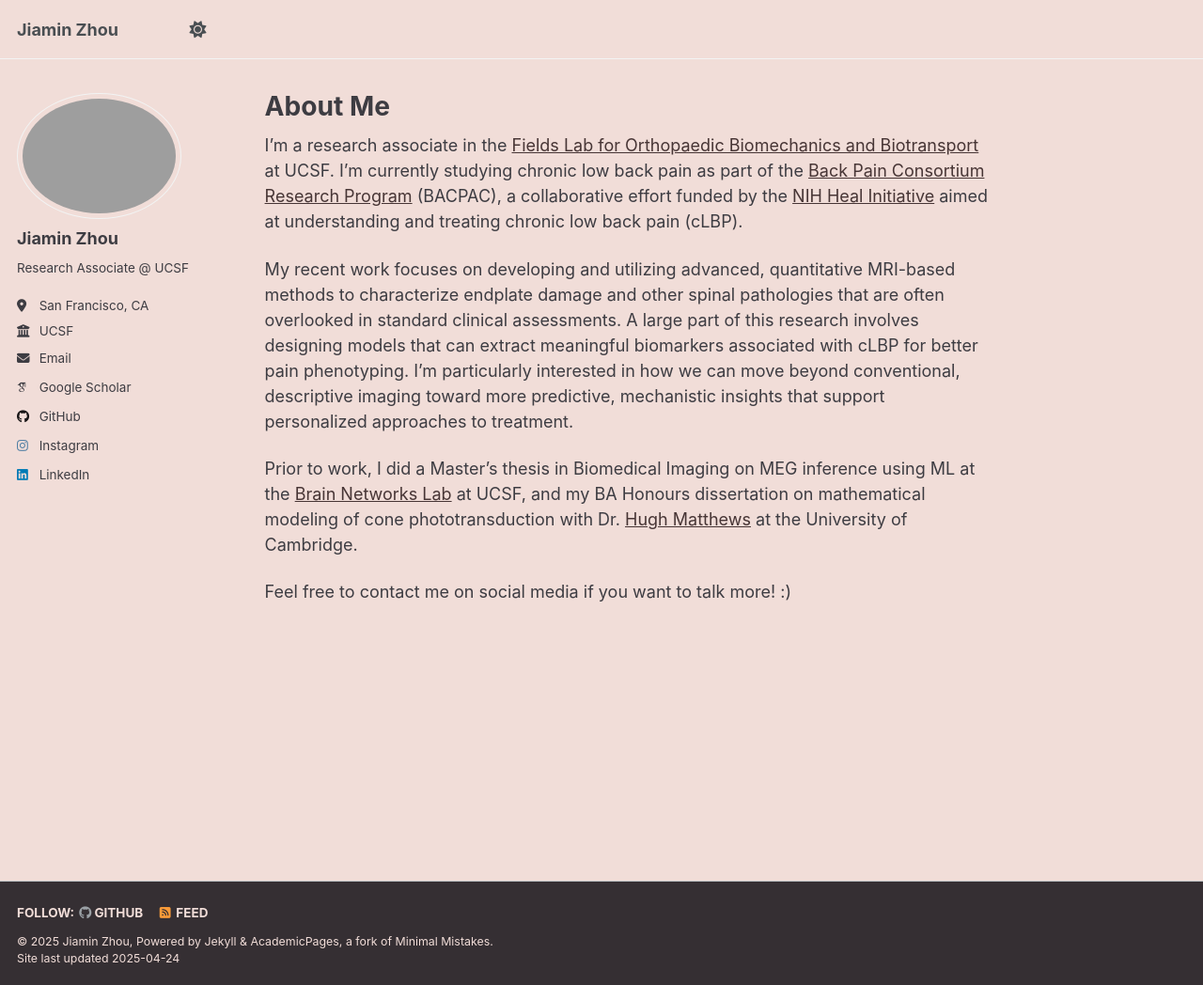
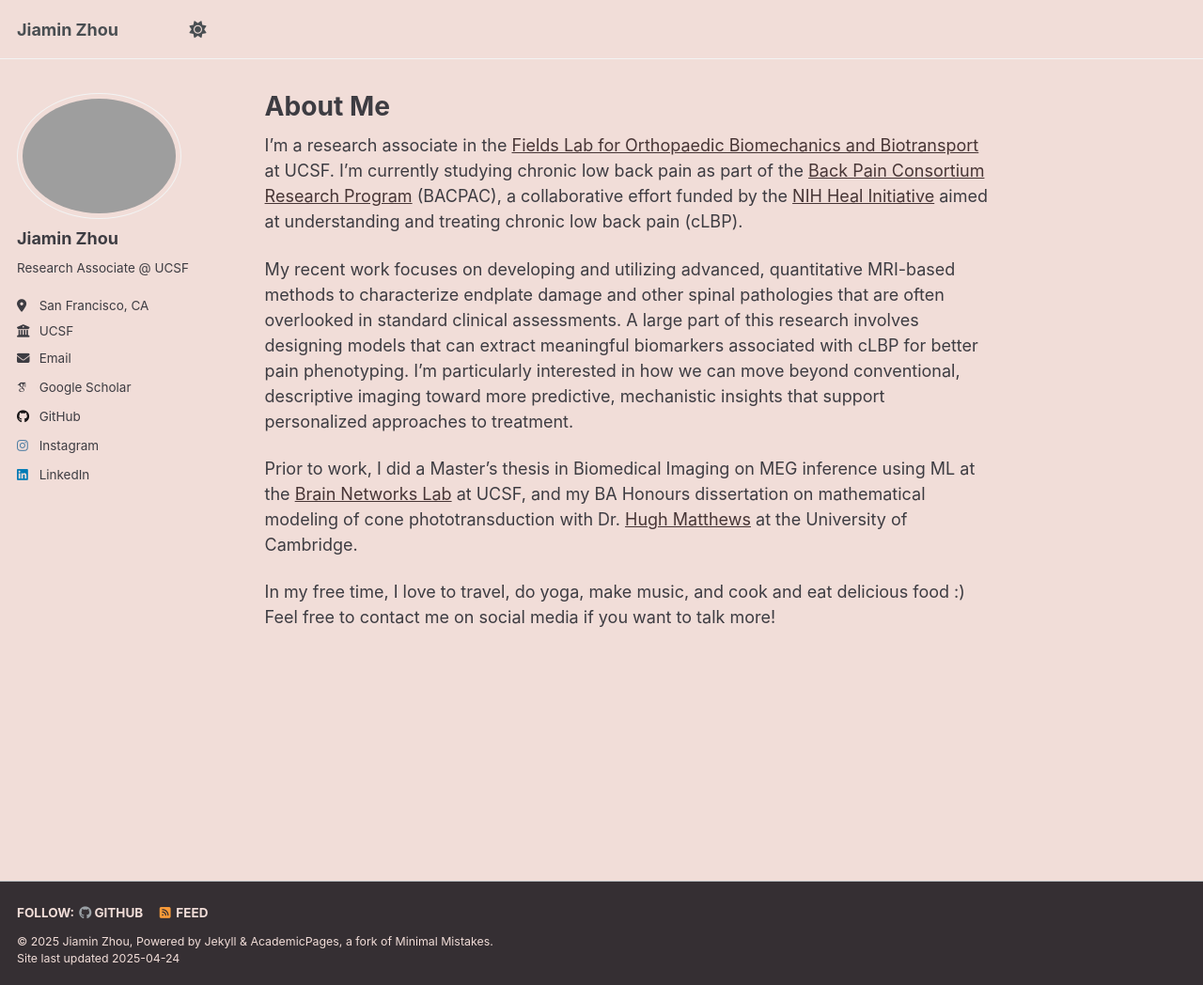
Before and after one commit to zhoji/zhoji.github.io, a Jekyll site: the page built from _pages/about.md, in a window 1280 px wide and 1048 px high. Shown: the whole window at 94% size. Built offline with Jekyll 4.4.1, drawn with Linux system fonts in a browser that asks for light colours; some web fonts are replaced.

Commit message:
minor about me edit

```diff
--- a/_pages/about.md
+++ b/_pages/about.md
@@ -13,4 +13,4 @@ My recent work focuses on developing and utilizing advanced, quantitative MRI-ba
 
 Prior to work, I did a Master's thesis in Biomedical Imaging on MEG inference using ML at the [Brain Networks Lab](https://rajlab.ucsf.edu/) at UCSF, and my BA Honours dissertation on mathematical modeling of cone phototransduction with Dr. [Hugh Matthews](https://www.pdn.cam.ac.uk/directory/hugh-matthews) at the University of Cambridge.
 
-Feel free to contact me on social media if you want to talk more! :)
+In my free time, I love to travel, do yoga, make music, and cook and eat delicious food :) Feel free to contact me on social media if you want to talk more!
```
